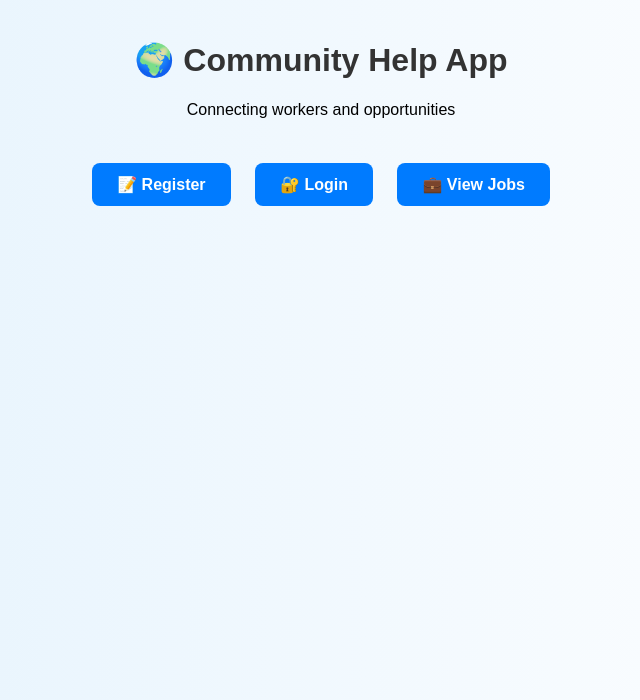
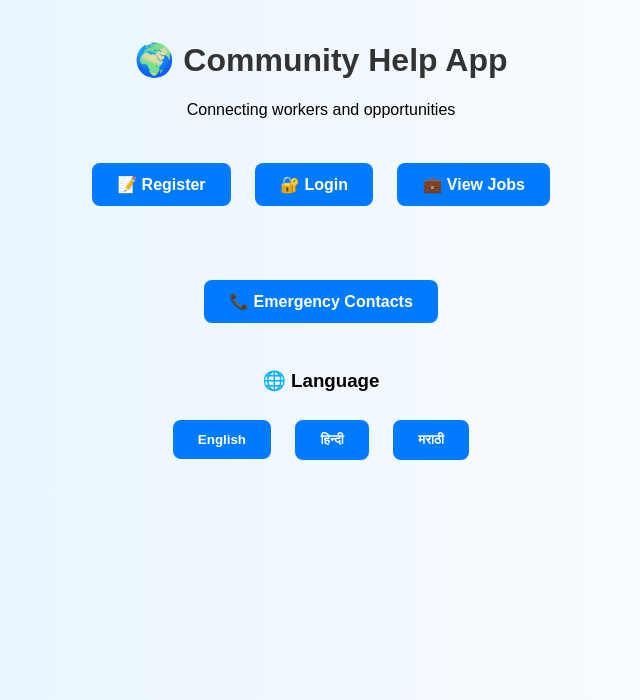
Before and after one commit to omkar29-maker/community-app, a Flask app: page / in a window 1280 px wide. Shown: the top 700 px of the page, without its empty margins (319-959 px from the left). Run offline with Flask 3, Linux system fonts and the light colour scheme; some libraries are stand-ins or nearby versions.

Commit message:
Update index.html

```diff
--- a/templates/index.html
+++ b/templates/index.html
@@ -3,20 +3,11 @@
 <head>
     <title>Community Help App</title>
 
-    <!-- ✅ PWA Manifest -->
+    <!-- PWA -->
     <link rel="manifest" href="/static/manifest.json">
+    <meta name="theme-color" content="#2b2bff">
+    <meta name="viewport" content="width=device-width, initial-scale=1.0">
 
-    <!-- ✅ Mobile settings -->
-    <meta name="viewport" content="width=device-width, initial-scale=1.0">
-    <meta name="theme-color" content="#2b2bff">
-
-    <!-- ✅ Apple support (VERY IMPORTANT) -->
-    <meta name="apple-mobile-web-app-capable" content="yes">
-    <meta name="apple-mobile-web-app-status-bar-style" content="black">
-    <meta name="apple-mobile-web-app-title" content="CommunityApp">
-    <link rel="apple-touch-icon" href="/static/icon.png">
-
-    <!-- ✅ CSS -->
     <link rel="stylesheet" href="/static/style.css">
 </head>
 
@@ -24,28 +15,42 @@
 
 <div class="container">
     <h1>🌍 Community Help App</h1>
-
     <p>Connecting workers and opportunities</p>
 
     <br>
 
+    <!-- MAIN BUTTONS -->
     <a class="btn" href="/register">📝 Register</a>
     <a class="btn" href="/login">🔐 Login</a>
     <a class="btn" href="/jobs">💼 View Jobs</a>
+
+    <br><br>
+
+    <!-- SHOW ONLY IF LOGGED IN -->
+    {% if 'user' in session %}
+        <a class="btn" href="/post">➕ Post Job</a>
+        <a class="btn" href="/logout">🚪 Logout</a>
+    {% endif %}
+
+    <br><br>
+
+    <!-- EXTRA FEATURES -->
+    <a class="btn" href="/contacts">📞 Emergency Contacts</a>
+
+    <br><br>
+
+    <!-- LANGUAGE SECTION (UI ONLY FOR NOW) -->
+    <h3>🌐 Language</h3>
+    <button class="btn">English</button>
+    <button class="btn">हिन्दी</button>
+    <button class="btn">मराठी</button>
+
 </div>
 
-<!-- ✅ Service Worker (Improved) -->
+<!-- Service Worker -->
 <script>
 if ('serviceWorker' in navigator) {
-    window.addEventListener('load', function() {
-        navigator.serviceWorker.register('/static/sw.js')
-        .then(function(registration) {
-            console.log('Service Worker registered with scope:', registration.scope);
-        })
-        .catch(function(error) {
-            console.log('Service Worker registration failed:', error);
-        });
-    });
+    navigator.serviceWorker.register('/static/sw.js');
 }
 </script>
 
```
